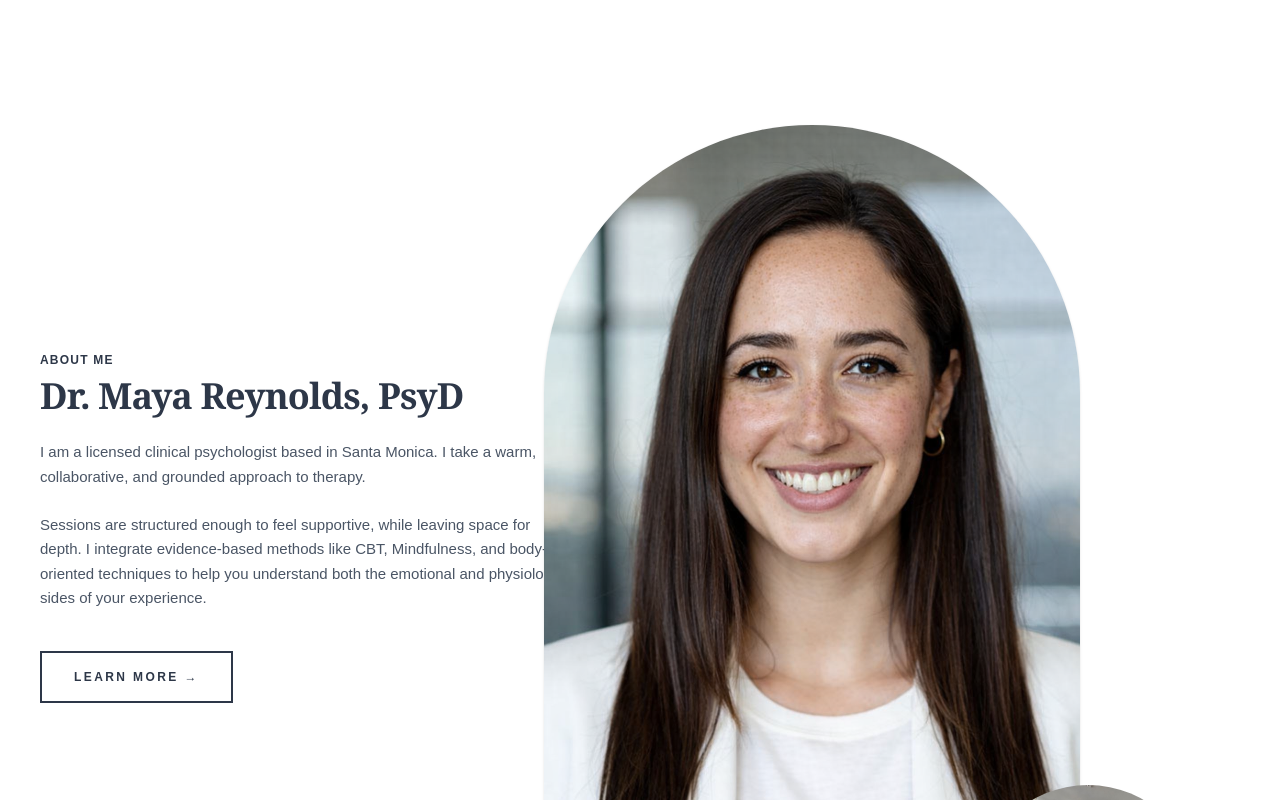
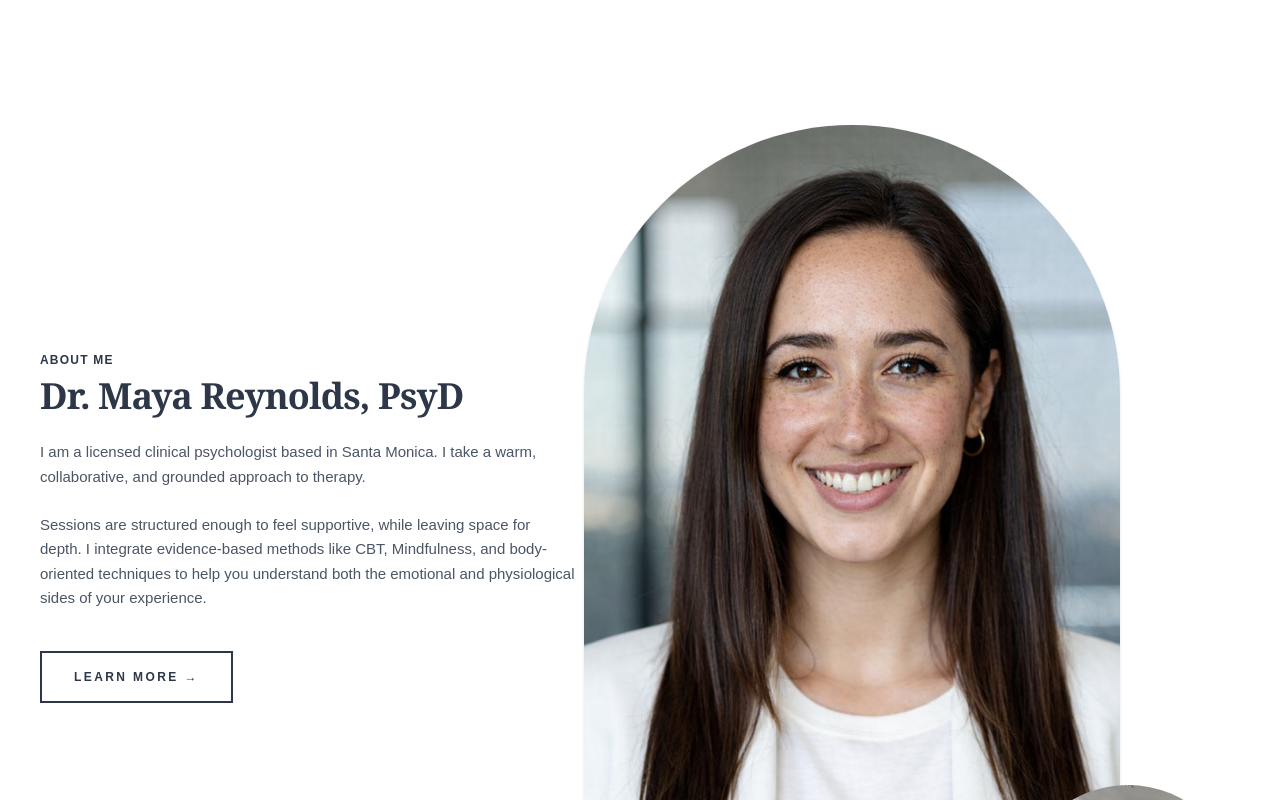
Before and after one commit to Suhaspr31/Lilac-Website-Clone, a Next.js app: page / in a window 1280 px wide. Shown: the part 3620-4420 px from the top of the page. Built offline with nearby package versions, Linux system fonts and the light colour scheme.

Commit message:
Update page.js

```diff
--- a/src/app/page.js
+++ b/src/app/page.js
@@ -258,7 +258,7 @@ export default function Home() {
           </div>
 
           {/* Image Composition - Responsive */}
-          <div className="order-2 md:order-2 relative w-full px-4 sm:px-6 md:px-0 flex justify-center md:justify-start pb-6 sm:pb-8 md:pb-0 md:-ml-18 lg:-ml-32 xl:-ml-40">
+          <div className="order-2 md:order-2 relative w-full px-4 sm:px-6 md:px-0 flex justify-center md:justify-start pb-6 sm:pb-8 md:pb-0 md:-ml-10 lg:-ml-22 xl:-ml-30">
             {/* Main arched image - Responsive */}
             <div className="relative w-full max-w-xs sm:max-w-sm md:max-w-md lg:max-w-lg xl:max-w-2xl aspect-[2/3] shrink-0">
               {/* Main arched image */}
```
